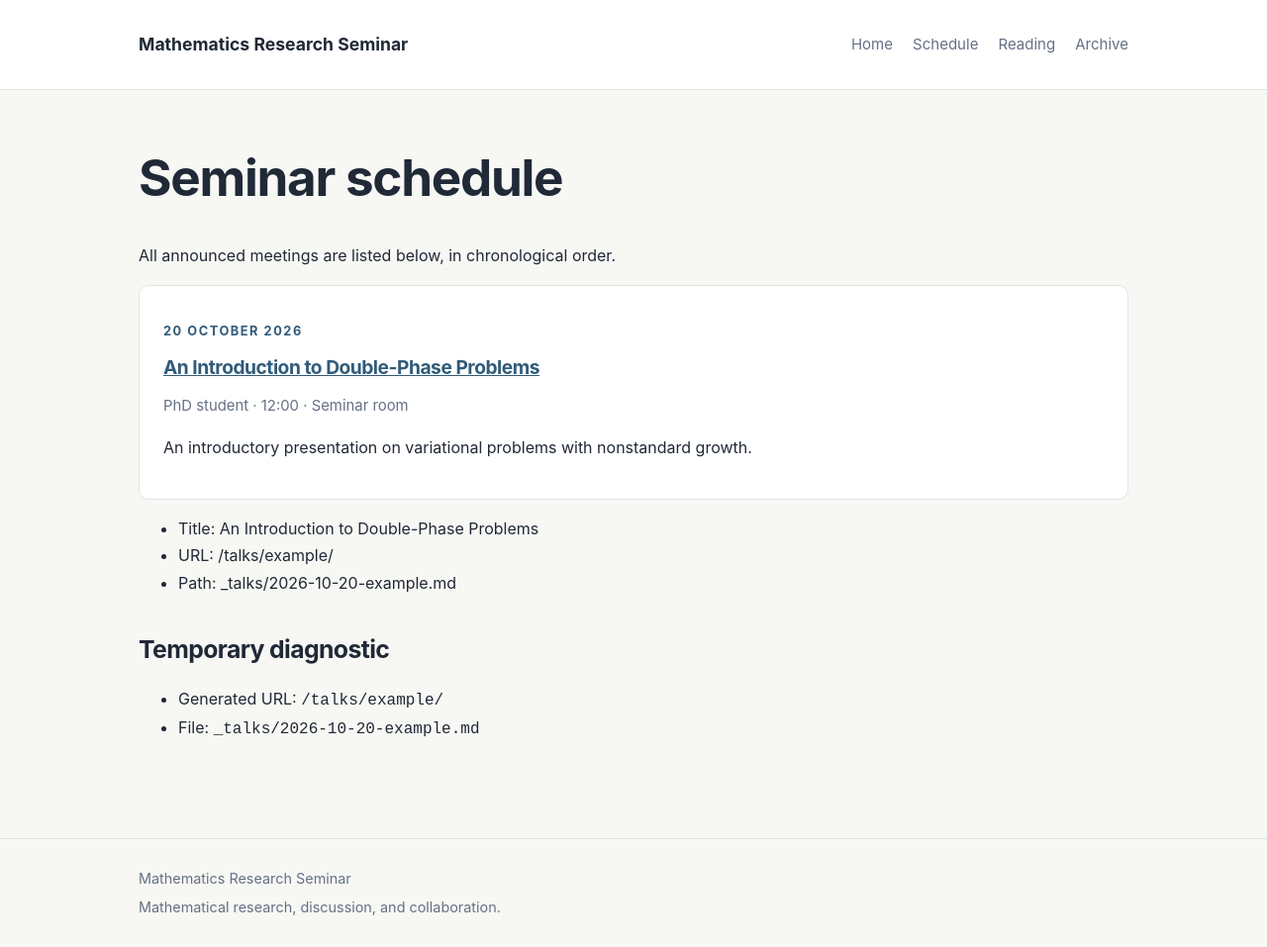
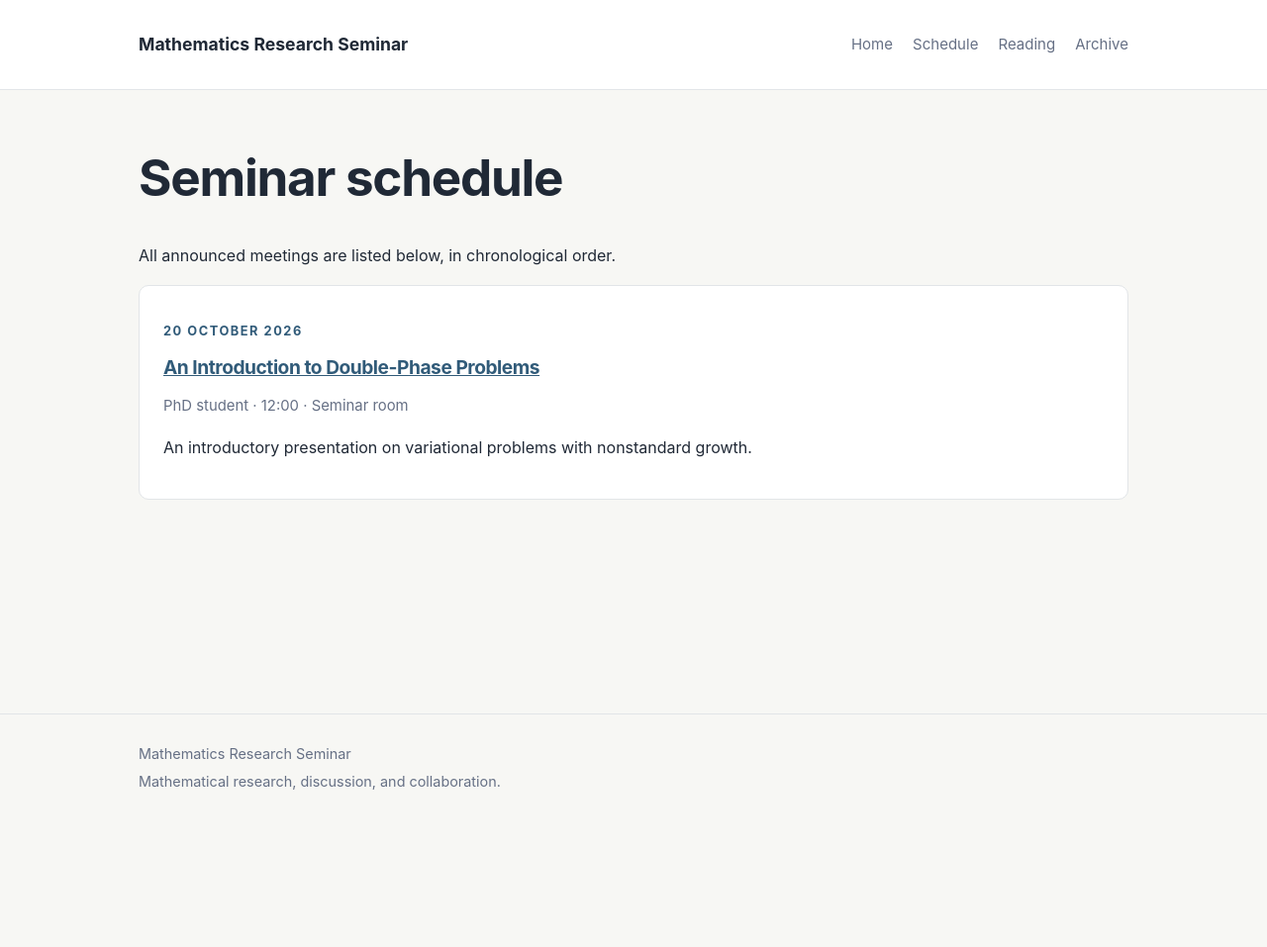
Before and after one commit to gvpantazis/math-seminar, a Jekyll site: the page built from schedule.md, in a window 1280 px wide. Shown: the whole page at 99% size. Built offline with Jekyll 4.4.1, drawn with Linux system fonts in a browser that asks for light colours; after the commit the page ends 900 px from its top, so only the background shows below that.

Commit message:
Update schedule.md

```diff
--- a/schedule.md
+++ b/schedule.md
@@ -22,16 +22,3 @@ All announced meetings are listed below, in chronological order.
     <p>{{ talk.abstract | default: talk.excerpt | strip_html | truncate: 250 }}</p>
   </div>
 {% endfor %}
-
-{% for talk in site.talks %}
-- Title: {{ talk.title }}
-- URL: {{ talk.url }}
-- Path: {{ talk.path }}
-{% endfor %}
-
-## Temporary diagnostic
-
-{% for talk in site.talks %}
-- Generated URL: `{{ talk.url }}`
-- File: `{{ talk.path }}`
-{% endfor %}
```
